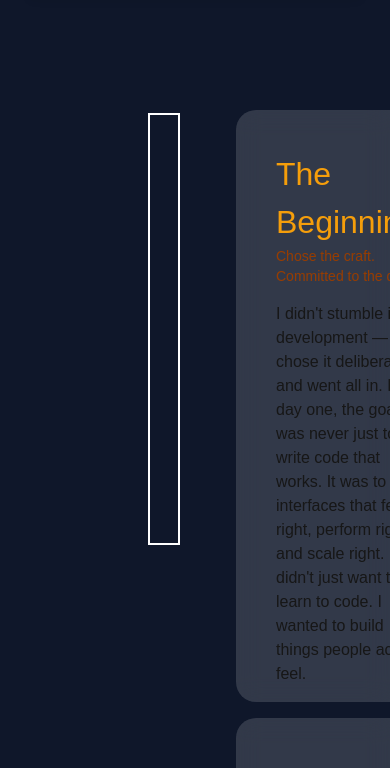
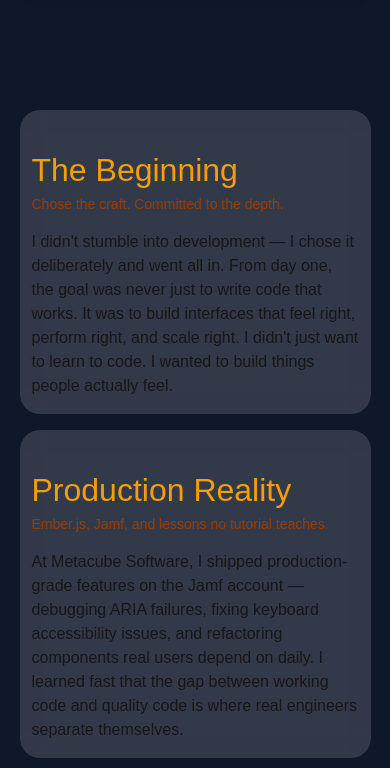
Before and after one commit to anuragkoff/know-me, a Next.js app: page / in a window 390 px wide. Shown: the part 2213-2981 px from the top of the page. Built offline with nearby package versions, Linux system fonts and the light colour scheme.

Commit message:
Make Journey section responsive

```diff
--- a/src/components/layout/journey/journey.css
+++ b/src/components/layout/journey/journey.css
@@ -27,3 +27,20 @@
     stroke-width: 2;
   }
 }
+
+@media (max-width: 426px) {
+  .journeyWrapper {
+    flex-direction: column;
+    align-items: center;
+    width: 100%;
+    margin: 5rem 0 10rem;
+
+    .journeyContainer {
+      max-width: 90vw;
+    }
+  }
+
+  .circleScroll {
+    display: none;
+  }
+}
--- a/src/components/layout/journey/journey.tsx
+++ b/src/components/layout/journey/journey.tsx
@@ -42,17 +42,29 @@ export default function Journey() {
       stagger: 0.5,
     });
 
-    tl.to(
-      '.cardContainer',
+    const mm = gsap.matchMedia();
+
+    mm.add(
       {
-        marginBottom: -60,
-        stagger: 0.5,
+        mobile: '(max-width: 426px)',
       },
-      '<'
+      (context) => {
+        const { mobile } = context.conditions ?? {};
+
+        tl.to(
+          '.cardContainer',
+          {
+            marginBottom: mobile ? -100 : -60,
+            stagger: 0.5,
+          },
+          '<'
+        );
+      }
     );
 
     return () => {
       tl.kill();
+      mm.revert();
     };
   }, []);
 
--- a/src/styles/stacked-card.module.css
+++ b/src/styles/stacked-card.module.css
@@ -13,3 +13,9 @@
     }
     margin: 2rem 0 1rem;
 }
+
+@media (max-width: 426px) {
+    .stackContainer {
+        padding: 0.25rem 0.75rem 1rem;
+    }
+}
```
